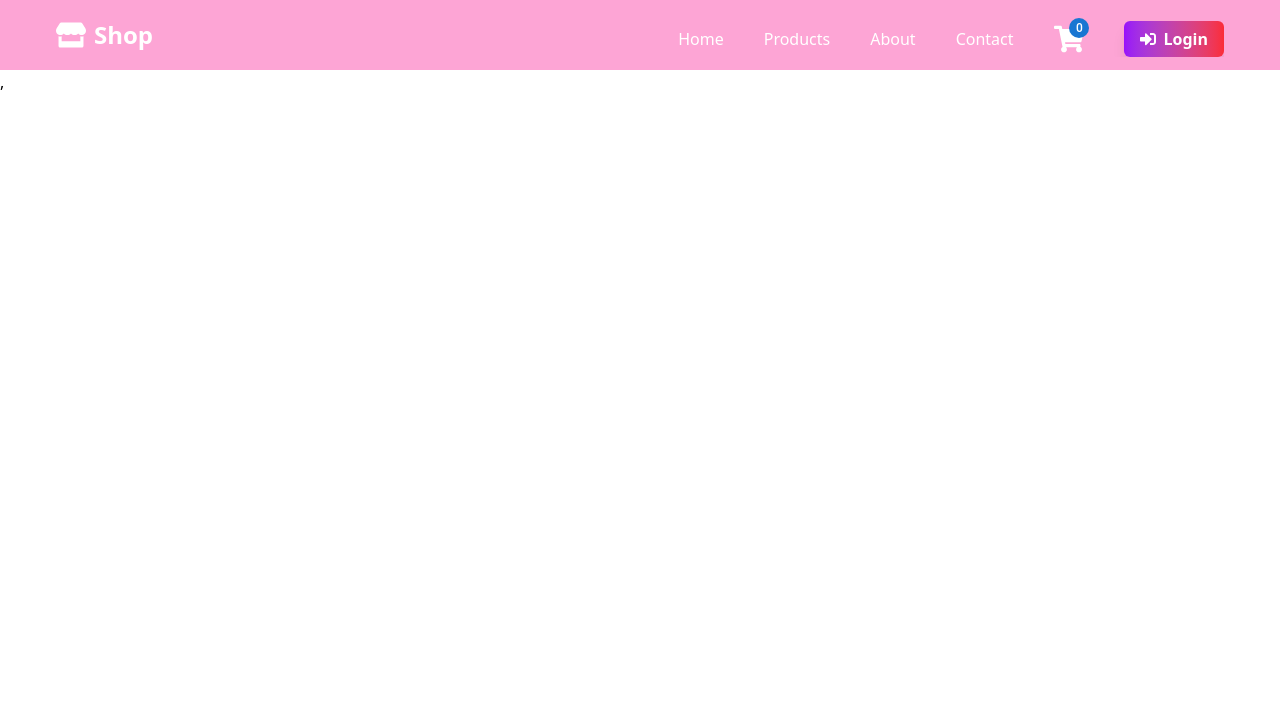
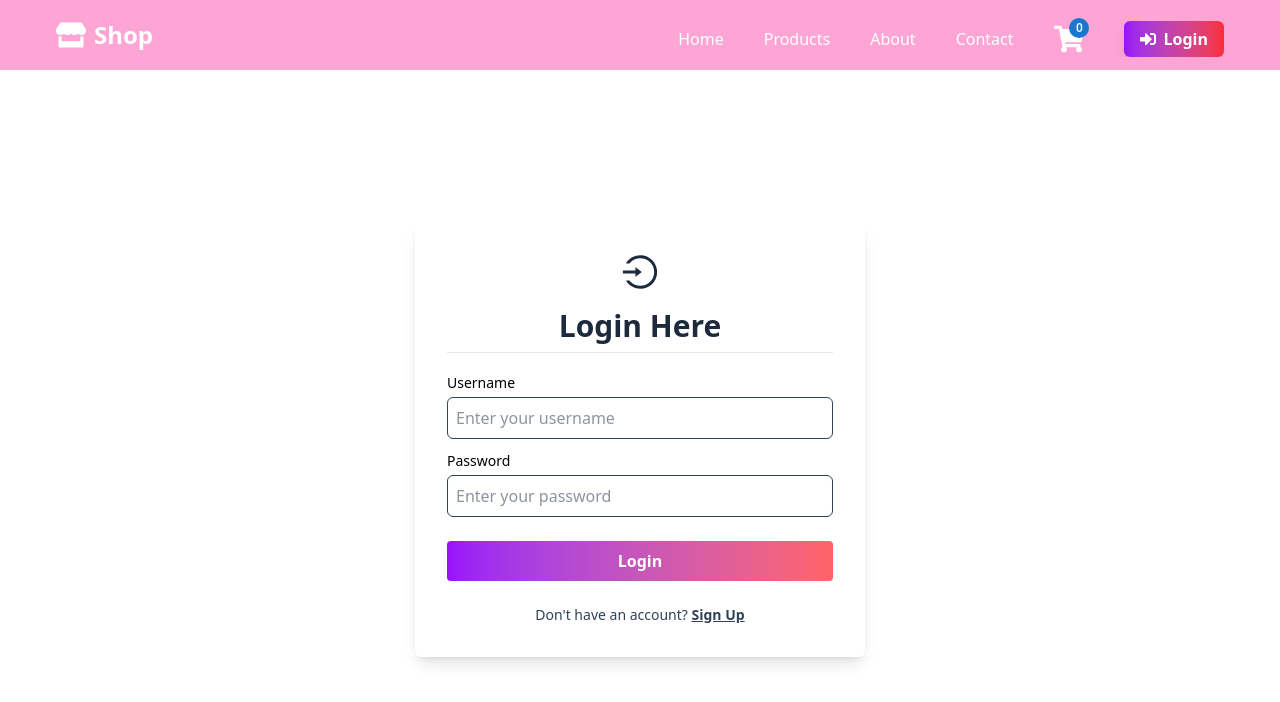
Before and after one commit to DiegoRibeiroWanderley/springboot-ecommerce-web, a React (Vite) app: page /login in a window 1280 px wide. Shown: the top 702 px of the page. Built offline with nearby package versions, Linux system fonts and the light colour scheme; no server answers.

Commit message:
Building Login page

```diff
--- a/src/App.jsx
+++ b/src/App.jsx
@@ -8,6 +8,7 @@ import About from './components/About'
 import Contact from './components/Contact'
 import { Toaster } from 'react-hot-toast'
 import Cart from './components/cart/Cart'
+import Login from './components/auth/Login'
 
 function App() {
   return (
@@ -20,6 +21,7 @@ function App() {
           <Route path='/about' element={ <About /> }/>
           <Route path='/contact' element={ <Contact /> }/>
           <Route path='/cart' element={ <Cart /> }/>
+          <Route path='/login' element={ <Login /> }/>
         </Routes>
       </BrowserRouter>
       <Toaster position='bottom-center'/>
--- /dev/null
+++ b/src/components/auth/Login.jsx
@@ -0,0 +1,71 @@
+import { useState } from "react"
+import { useForm } from "react-hook-form"
+import { Link, useNavigate } from "react-router-dom"
+import { AiOutlineLogin } from "react-icons/ai"
+import InputField from "../shared/InputField"
+
+const Login = () => {
+    const navigate = useNavigate()
+    const [loader, setLoader] = useState(false)
+
+    const { register, handleSubmit, formState: {errors} } = useForm({mode:"onTouched"})
+
+    const loginHandler = async (data) => {
+        console.log("Login click");
+    }
+
+    return (
+        <div className="min-h-[calc(100vh-64px)] flex justify-center items-center">
+            <form
+                onSubmit={handleSubmit(loginHandler)}
+                className="sm:w-112.5 w-90 shadow-lg py-8 sm:px-8 px-4 rounded-md">
+                    <div className="flex flex-col items-center justfy-center space-y-4">
+                        <AiOutlineLogin className="text-slate-800" size={40} />
+                        <h1 className="text-slate-800 text-center font-bold lg:text-3xl text:2xl">
+                            Login Here
+                        </h1>
+                    </div>
+                <hr className="mt-2 mb-5 text-gray-200" />
+                <div className="flex flex-col gap-3">
+                    <InputField
+                        label="Username"
+                        required
+                        id="username"
+                        type="text"
+                        message="*Username is required"
+                        placeholder="Enter your username"
+                        register={register}
+                        errors={errors} />
+
+                    <InputField
+                        label="Password"
+                        required
+                        id="password"
+                        type="text"
+                        message="*Password is required"
+                        placeholder="Enter your password"
+                        register={register}
+                        errors={errors} />
+                </div>
+                <button
+                    disabled={loader}
+                    className="bg-linear-to-r from-purple-600 to-red-400 flex gap-2 items-center justify-center font-semibold text-white w-full py-2 hover:text-slate-400 transition-colors duration-100 rounded-sm mt-6"
+                    type="submit">
+                    {loader ? (
+                        <>Loading...</>
+                    ) : <>Login</>}
+                </button>
+                <p className="text-center text-sm text-slate-700 mt-6">
+                    <span>Don't have an account? </span>
+                    <Link
+                        className="font-semibold underline hover:text-black"
+                        to="/register">
+                        <span>Sign Up</span>
+                    </Link>
+                </p>
+            </form>
+        </div>
+    )
+}
+
+export default Login
--- /dev/null
+++ b/src/components/shared/InputField.jsx
@@ -0,0 +1,44 @@
+const InputField = ({
+    label,
+    id,
+    type,
+    errors,
+    register,
+    required,
+    message,
+    className,
+    min,
+    value,
+    placeholder
+}) => {
+    return (
+        <div className="flex flex-col gap-1 w-full">
+            <label
+                htmlFor="id"
+                className={`${className ? className : ""} font=semibold text-sm slate-800`}>
+                {label}
+            </label>
+            <input
+                type={type}
+                id={id}
+                placeholder={placeholder}
+                className={`${className ? className : ""} py-2 px-2 border outline-none bg-transparent text-slate-800 rounded-md ${errors[id]?.message ? "border-red-500" : "border-slate-700"}`}
+                {...register(id, {
+                    required: {value: required, message},
+                    minLenght: min ? {value: min, messsage: `Minimum ${min} character required`} : null,
+                    pattern: type === "email"
+                        ? {value: /^[a-zA-Z0-9]+@(?:[?:[a-zA-Z0-9]+\.)+com+$/, message: "Invalid email"}
+                        : type === "url"
+                        ? {value: /^(https?:\/\/)?(www\.)?[a-zA-Z0-9\u00a1-\uffff-]+(\.[a-zA-Z\u00a1-\uffff]{2,})(:[0-9]{1,5})?(\/[^\s]*)?$/, message: "Please enter a valid url"}
+                        : null
+                })}/>
+            {errors[id]?.message && (
+                <p className="text-sm font-semibold text-red-600 mt-0">
+                    {errors[id]?.message}
+                </p>
+            )}
+        </div>
+    )
+}
+
+export default InputField
```
